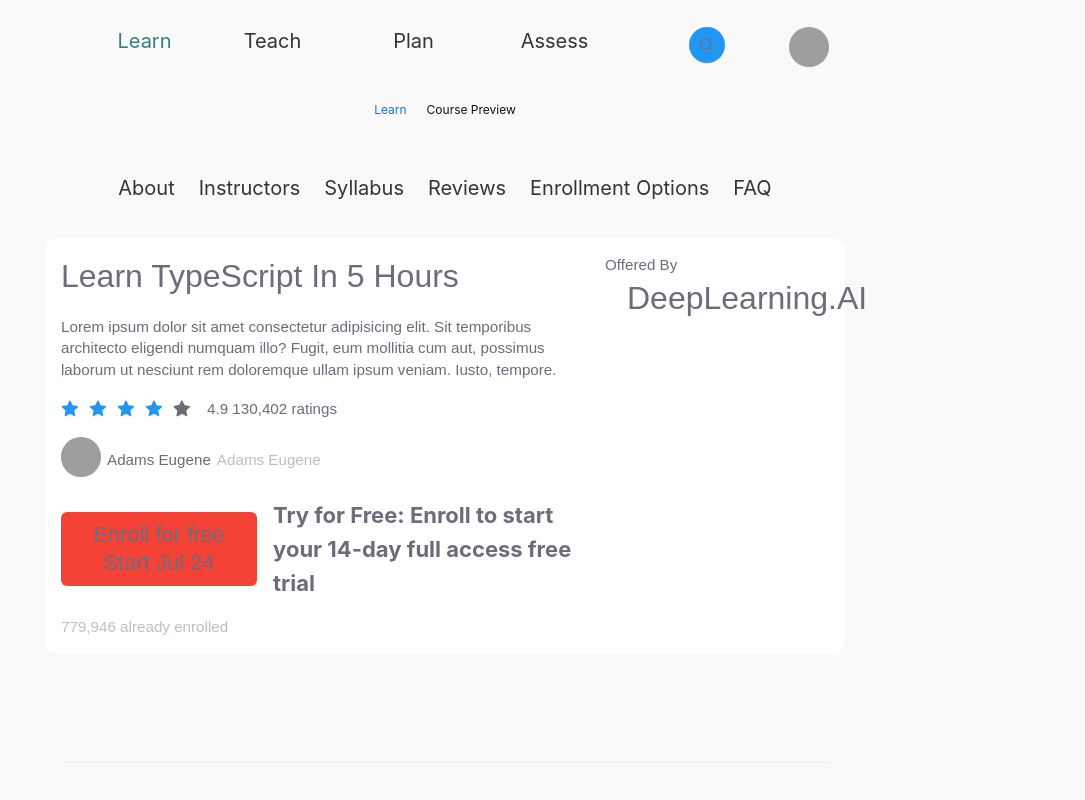
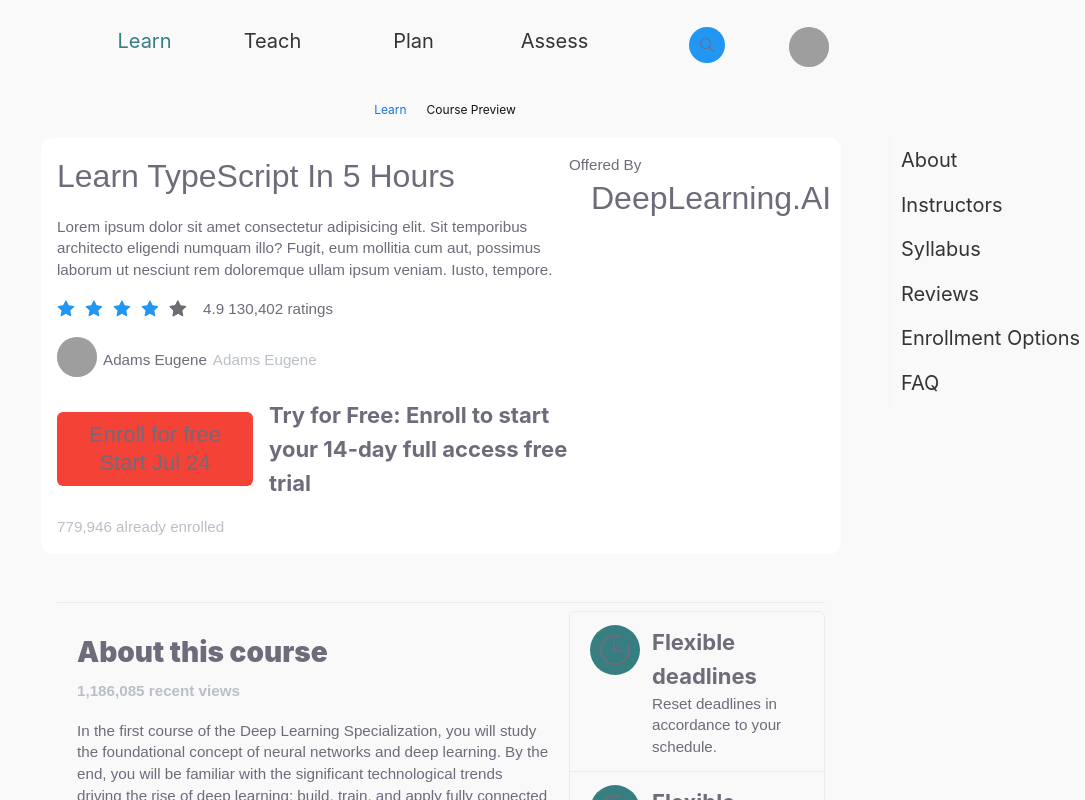
Before and after one commit to AdamsEugene/teacher, a React (Vite) app: page /learn/1/preview in a window 1280 px wide. Shown: the top 800 px of the page, without its empty margins (195-1280 px from the left). Built offline with nearby package versions, Linux system fonts and the light colour scheme; grey boxes are pictures that could not be loaded; some icons are missing.

Commit message:
changed the layout of the preview page

```diff
--- a/src/modules/learn/preview/Preview.tsx
+++ b/src/modules/learn/preview/Preview.tsx
@@ -25,6 +25,7 @@
       smooth
       offset={-70}
       duration={500}
+      style={{ textAlign: "left" }}
     />
   );
 });
@@ -36,7 +37,7 @@
       ref={ref as React.LegacyRef<HTMLDivElement> | undefined}
     >
       <TopPart>
-        <FlexboxGrid justify="space-between">
+        <FlexboxGrid>
           <FlexboxGrid.Item colspan={16}>
             <Stack spacing={16} direction="column" alignItems="flex-start">
               <Typography $variant="title">
@@ -106,9 +107,11 @@
 
   return (
     <Wrapper>
-      <Affix top={80} onChange={setNavbar}>
+      <AnimateWrapper>
+        <Animate children={PreviewContainer} />
+        <Affix top={100} onChange={setNavbar}>
           <HeaderWrapper $navbar={navbar}>
-          <Nav appearance="subtle">
+            <Nav appearance="subtle" vertical reversed style={{ width: 200 }}>
               <Nav.Item {...{ to: "About" }} as={LinkItem}>
                 About
               </Nav.Item>
@@ -130,8 +133,6 @@
             </Nav>
           </HeaderWrapper>
         </Affix>
-      <AnimateWrapper>
-        <Animate children={PreviewContainer} />
       </AnimateWrapper>
     </Wrapper>
   );
@@ -143,9 +144,7 @@
 
 const AnimateWrapper = styled.div`
   display: flex;
-  flex-direction: column;
   justify-content: center;
-  align-items: center;
   width: 100%;
 `;
 
@@ -155,11 +154,11 @@
   justify-content: center;
   align-items: center;
   gap: 16px;
-  /* width: 100%; */
   width: calc(60%);
 `;
 
 const TopPart = styled.div`
+  display: flex;
   min-height: 300px;
   width: 100%;
   backdrop-filter: blur(16px) saturate(19%);
@@ -170,19 +169,14 @@
   padding: 16px;
 `;
 
-const BottomPart = styled.div`
-  /* margin-top: 8px; */
-`;
+const BottomPart = styled.div``;
 
 const HeaderWrapper = styled.div<{ $navbar?: boolean }>`
   display: flex;
   justify-content: center;
   align-items: center;
-  width: 100%;
-  height: 100px;
+  margin-left: 64px;
+  margin-right: -256px;
   z-index: 999;
-  background: ${({ theme, $navbar }) =>
-    $navbar ? theme.colors.background.cards : "transparent"};
-
   transition: background 0.5s ease-in-out;
 `;
--- a/src/modules/learn/preview/PreviewDetails.tsx
+++ b/src/modules/learn/preview/PreviewDetails.tsx
@@ -412,7 +412,7 @@
   .element {
     margin-bottom: 32px;
     .rs-divider {
-      margin: 92px 0 !important;
+      margin: 8px 0 !important;
     }
   }
 `;
```
Lines whose indentation alone changed are shown as unchanged.
